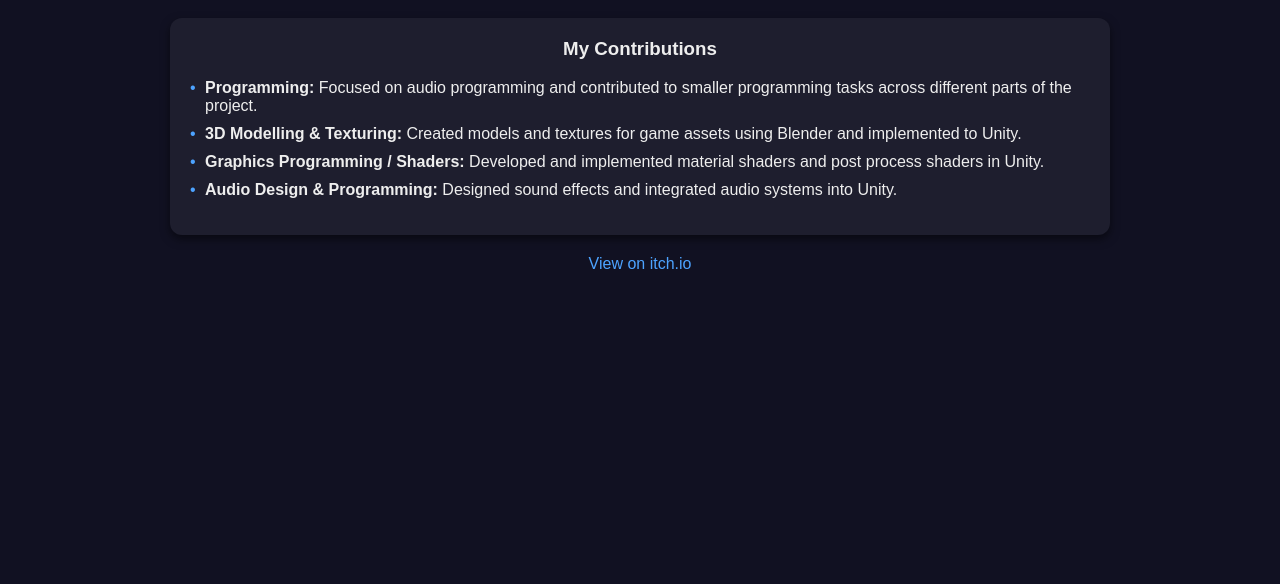
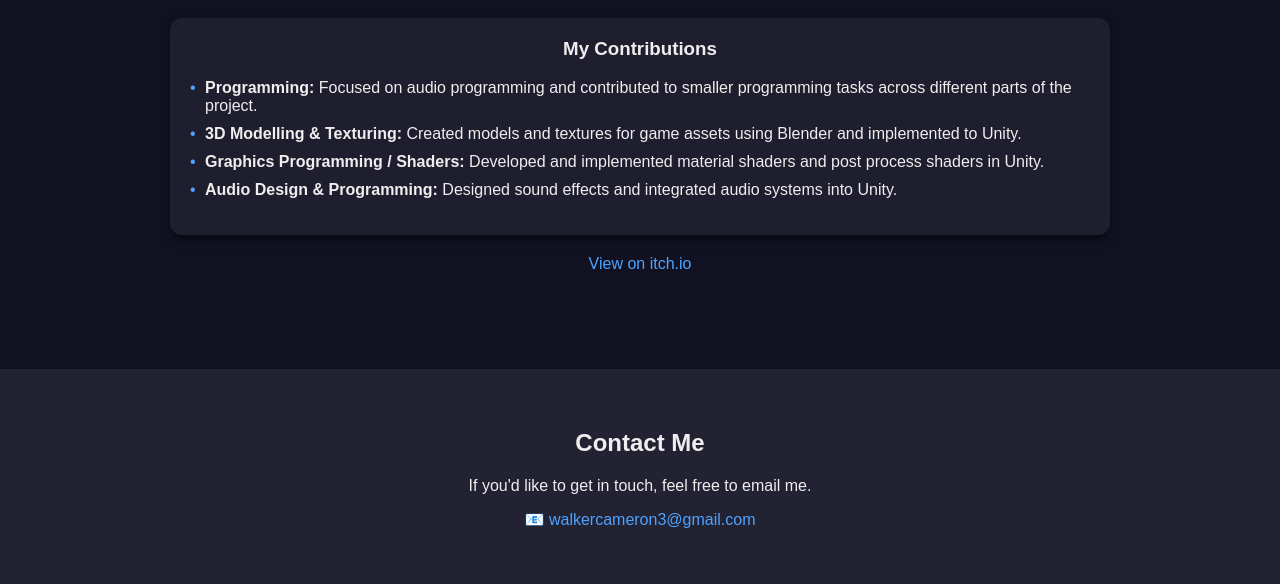
Before and after one commit to Cambyyy/cambyyy.github.io, a plain HTML site: page index.html in a window 1280 px wide. Shown: the part 1344-1928 px from the top of the page. Before the commit the page ends 1673 px from the top, so only its background shows below. Drawn offline with Linux system fonts and the light colour scheme.

Commit message:
Update index.html

```diff
--- a/index.html
+++ b/index.html
@@ -33,6 +33,17 @@
     .contributions ul { list-style: none; padding: 0; }
     .contributions li { margin: 10px 0; padding-left: 15px; position: relative; }
     .contributions li::before { content: "•"; position: absolute; left: 0; color: #4da3ff; }
+
+
+    /* Contact section */
+    .contact { background: #223; padding: 40px 20px; margin-top: 40px; text-align: center; }
+    .contact h2 { margin-bottom: 20px; }
+    .contact p { margin: 10px 0; }
+    .contact a { display: inline-block; margin: 5px 10px; color: #4da3ff; }
+    .contact-form { max-width: 500px; margin: 20px auto; text-align: left; }
+    .contact-form input, .contact-form textarea { width: 100%; padding: 10px; margin-bottom: 10px; border-radius: 6px; border: none; }
+    .contact-form button { background: #4da3ff; color: #111; border: none; padding: 10px 20px; border-radius: 8px; cursor: pointer; }
+    .contact-form button:hover { background: #1e90ff; }
   </style>
 </head>
 <body>
@@ -78,5 +89,14 @@ Built in Unity.</p>
       <a href="https://pirate-penguin-games.itch.io/slay-n-saute" target="_blank">View on itch.io</a>
     </p>
   </section>
+
+  <section class="contact">
+    <h2>Contact Me</h2>
+    <p>If you'd like to get in touch, feel free to email me.</p>
+    <p>
+      <a href="mailto:walkercameron3@gmail.com">📧 walkercameron3@gmail.com</a>
+    </p>
+
+  </section>
 </body>
 </html>
```
